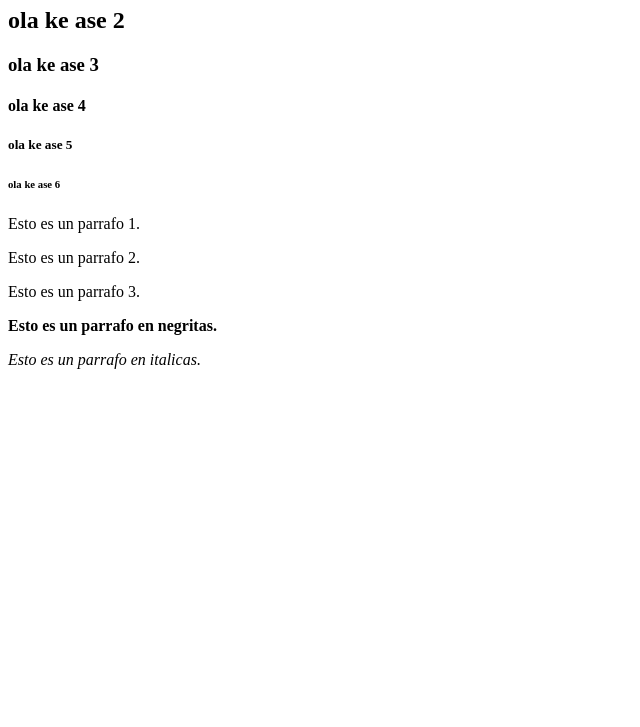
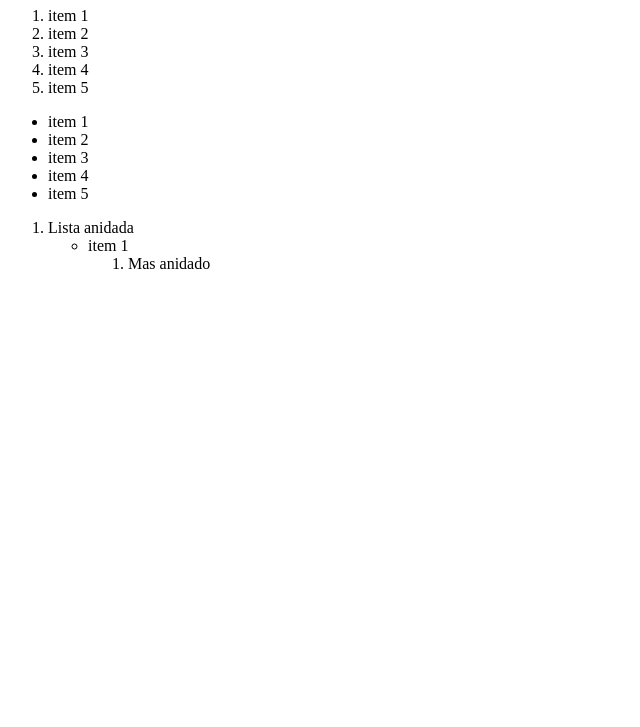
Before and after one commit to alehpineda/django_bootcamp, a plain HTML site: page 03_Html_l1_basics/08_HTML_01/index.html in a window 1280 px wide. Shown: the part 73-800 px from the top of the page, without its empty margins (0-640 px from the left). Drawn offline with Linux system fonts and the light colour scheme.

Commit message:
HTML 03 Lists

```diff
--- a/03_Html_l1_basics/08_HTML_01/index.html
+++ b/03_Html_l1_basics/08_HTML_01/index.html
@@ -11,29 +11,33 @@
 <body>
     <!-- Comentarios!!! -->
     <!-- Comentarios!!! -->
+    <h1>Listas</h1>
+    <ol>
+        <li>item 1</li>
+        <li>item 2</li>
+        <li>item 3</li>
+        <li>item 4</li>
+        <li>item 5</li>
+    </ol>
 
-    <h1>ola ke ase 1</h1>
-    <h2>ola ke ase 2</h2>
-    <h3>ola ke ase 3</h3>
-    <h4>ola ke ase 4</h4>
-    <h5>ola ke ase 5</h5>
-    <h6>ola ke ase 6</h6>
+    <ul>
+        <li>item 1</li>
+        <li>item 2</li>
+        <li>item 3</li>
+        <li>item 4</li>
+        <li>item 5</li>
+    </ul>
 
-    <p>
-        Esto es un parrafo 1.
-    </p>
-    <p>
-        Esto es un parrafo 2.
-    </p>
-    <p>
-        Esto es un parrafo 3.
-    </p>
-    <p>
-        <strong>Esto es un parrafo en negritas.</strong>
-    </p>
-    <p>
-        <em> Esto es un parrafo en italicas.</em>
-    </p>
+    <!-- Comentarios!!! -->
+<ol>
+    <li>Lista anidada</li>
+    <ul>
+        <li>item 1</li>
+        <ol>
+            <li>Mas anidado</li>
+        </ol>
+    </ul>
+</ol>
 
 </body>
 
```
